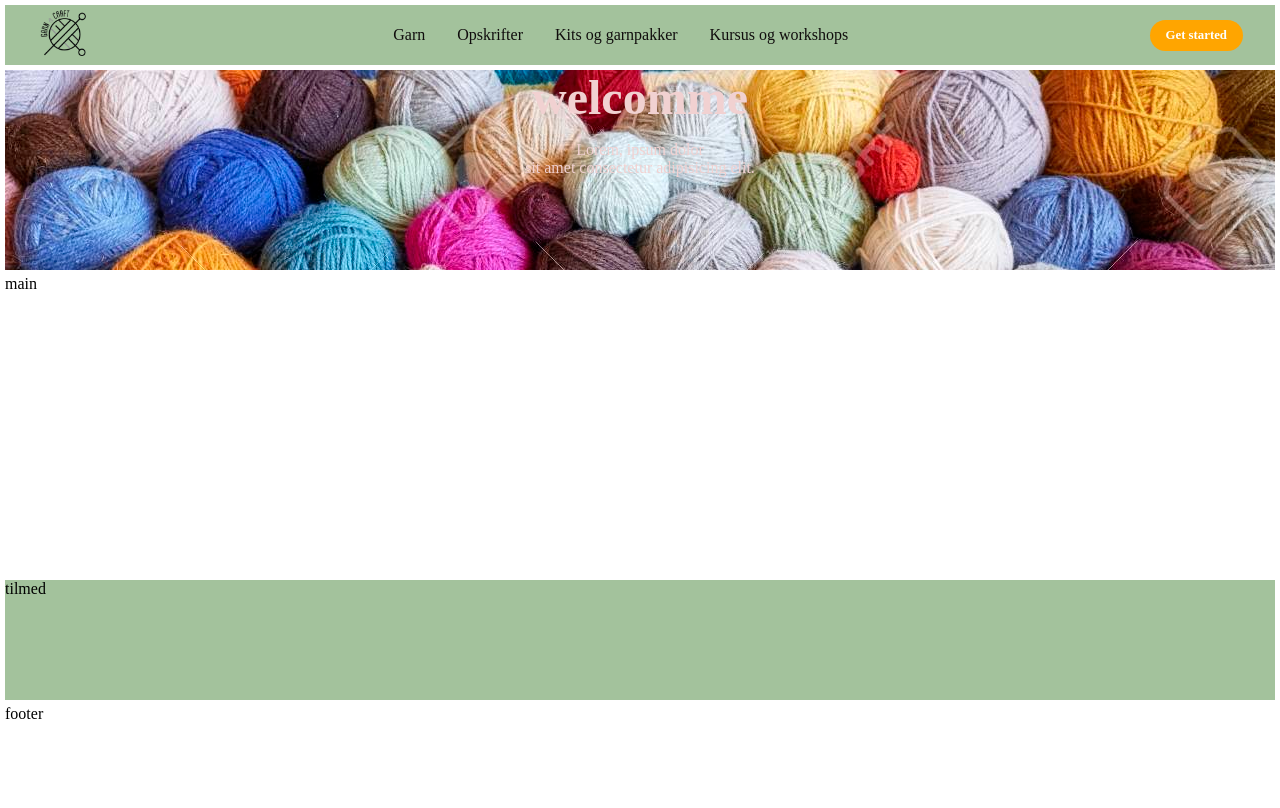
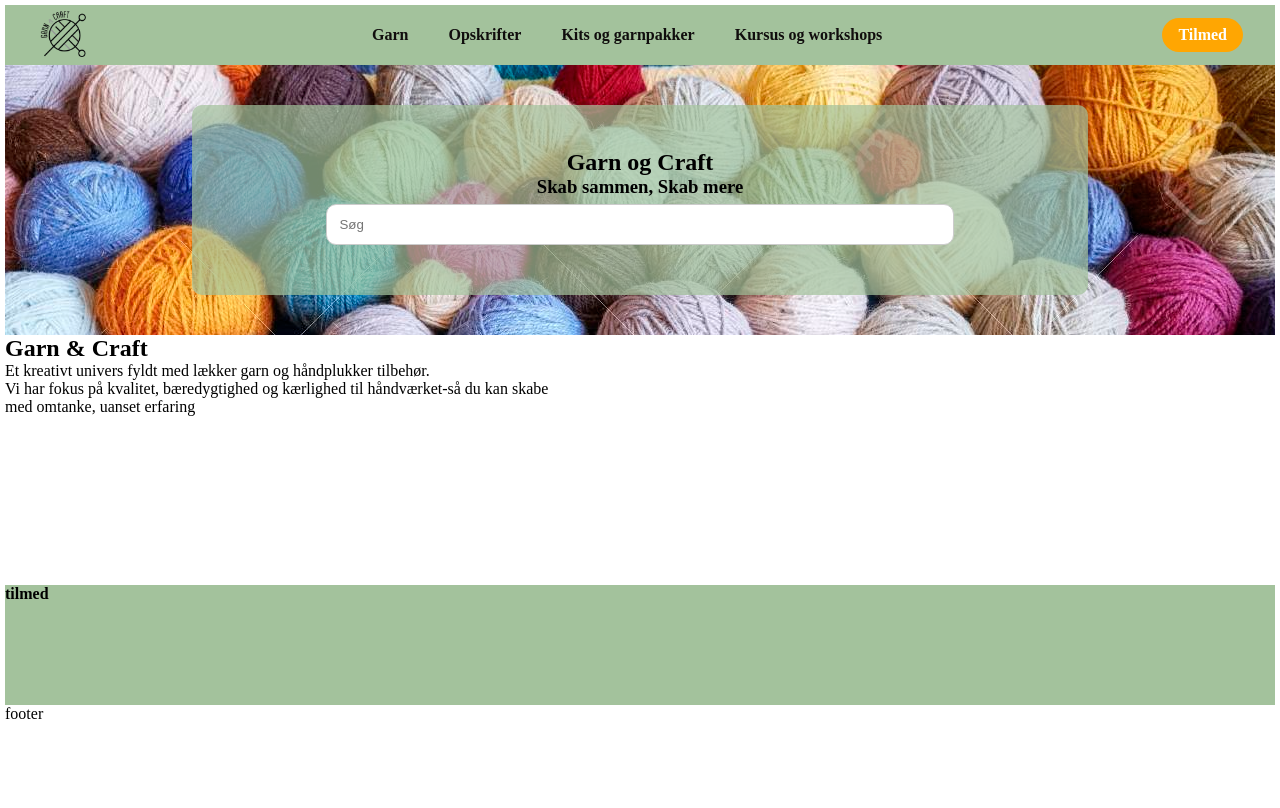
Before and after one commit to VanneyG/GARN_OG_CRAFT, a plain HTML site: page index.html in a window 1280 px wide. Drawn offline with Linux system fonts and the light colour scheme.

Commit message:
search button on top

```diff
--- a/css/global.css
+++ b/css/global.css
@@ -12,15 +12,16 @@ body{
     ;
 
     grid-template-columns: 1fr;
-    grid-template-rows: 60px 200px 1fr 120px 100px;
+    grid-template-rows: 60px 270px 1fr 120px 100px;
     min-height: 100vh;
-    gap:.3em;
+   /* gap:.3em; */
     margin:5px
 }
 
 
 .navbar{ grid-area: navbar; background-color: #A3C29C;
-position: relative;padding: 0 2rem; margin-bottom: 100PX;}
+position: relative;padding: 0 2rem; margin-bottom: 100PX;
+ display: flex; align-items: center;justify-content: space-between; width:100%;margin:0 auto;}
 #search_image{grid-area: search_image; background-image:url(../billeder/search_billede.jpg);}
 main{grid-area:main_content;}
 #tilmed{grid-area: tilmed_section; background-color:#A3C29C;}
@@ -38,35 +39,31 @@ footer{grid-area: footer;}
 
 li{ list-style:none ;}
 
-a{text-decoration: none;color: rgb(16, 13, 13);  font-size:1rem;}
+a{text-decoration: none;color: rgb(16, 13, 13);  font-size:2 rem;
+font-weight: 550;}
 
-  a:hover{ color: orange;}
+  a:hover{ color: rgb(219, 115, 18);}
 
-  /* header*/
-/* header{position: relative;padding: 0 2rem; margin-bottom: 100PX;} */
 
-  .navbar{width:100%;height: 60px; /* max-width: 1200px; */
-margin: 0 auto; display: flex; align-items: center;justify-content: space-between;}
 
-.navbar .logo a { font-size: 1.5rem;
-font-weight: bold;}
+.navbar .links { display: flex; gap: 2.5rem;}
 
-.navbar .links { display: flex; gap: 2rem;}
-
-.navbar .toggle_btn{ color: white;
+.navbar .toggle_btn{ color: white; /*burger menu color icon*/
     font-size: 1.5rem; cursor:pointer;
 display: none;}
 
-.action_btn{
-    background-color: orange;
+.action_btn, .action_btn2{
+    background-color: rgb(255, 166, 2);
     color:white ;
     padding: 0.5rem 1rem;
     border: none;
     border-radius: 20px;
-    font-size: .8rem;
-    font-weight: bold;
+    font-size: 1rem;
+    font-weight:bolder;
     cursor: pointer;
 }
+
+
 
 .action_btn:hover{ scale: 1.05;
     color: white ;
@@ -107,21 +104,18 @@ display: none;}
 .dropdown_menu .action_btn {width: 100%;
 display: flex; justify-content: center;}
 
+/*----------------------------------------------------------------------------------------------*/
 /*HERO*/
 
-section#hero{
-    height:calc(100vh- 60px);/* tiene relacion con el height: 60px  de  .navbar*/
-display: flex;
-flex-direction: column;
-align-items:center;
-justify-content: center;
-text-align: center;
-color: rgb(241, 209, 209);
-
-}
-#hero h1{ font-size: 3rem; margin-bottom: 1rem;}
+#search_image{ display: flex;align-items: center; justify-content: space-around;}
+#hero{  background-color: rgb(163, 194, 156,.7);height:190px; border-radius: 10px; width: 70vw; display:flex; flex-direction: column; align-items:center;
+justify-content:center; padding-top: 7px;}
+input[type=text] { width: 70% ; padding:.9em;/* padding bliver brugt til at give størrelsen til input */
+      border:1px solid #ccc; border-radius:10px; margin-top: .5em;margin-bottom: 1em; }
 
 /* Responsiv design */
+
+
 
 @media(max-width:992px){
     .navbar .links,
--- a/index.html
+++ b/index.html
@@ -7,48 +7,72 @@
     <link rel="stylesheet" href="css/global.css">
 
 
-      <link rel="stylesheet" href="https://cdnjs.cloudflare.com/ajax/libs/font-awesome/7.0.1/css/all.min.css" integrity="sha512-2SwdPD6INVrV/lHTZbO2nodKhrnDdJK9/kg2XD1r9uGqPo1cUbujc+IYdlYdEErWNu69gVcYgdxlmVmzTWnetw==" crossorigin="anonymous" referrerpolicy="no-referrer" />
+      <link rel="stylesheet" href="https://cdnjs.cloudflare.com/ajax/libs/font-awesome/7.0.1/css/all.min.css"
+      integrity="sha512-2SwdPD6INVrV/lHTZbO2nodKhrnDdJK9/kg2XD1r9uGqPo1cUbujc+IYdlYdEErWNu69gVcYgdxlmVmzTWnetw==" crossorigin="anonymous" referrerpolicy="no-referrer" >
 
 </head>
 <body>
-    <header class="navbar">
+    <header class="navbar"> <!-- first section -->
 
             <div class="logo">
                     <a href="#"><img src="billeder/logo.webp" alt="logo"></a>
             </div>
+
             <ul class="links">
-                <li><a href="hero">Garn</a></li>
+                <li><a href="#" aria-label=" link til garn">Garn</a></li>
                 <li><a href="#">Opskrifter</a></li>
                 <li><a href="#">Kits og garnpakker</a></li>
                 <li><a href="#">Kursus og workshops</a></li>
             </ul>
-            <a href="#" class="action_btn">Get started</a>
-            <div class="toggle_btn">
-                <i class="fa-solid fa-bars"></i>
-            </div>
-        </div>
-        <div class="dropdown_menu ">
+
+            <a href="#" class="action_btn"> <h4>Tilmed </h4></a>
+                 <div class="toggle_btn">
+                   <i class="fa-solid fa-bars"></i>
+                 </div>
+
+        <ul class="dropdown_menu ">
 
               <li><a href="#">Garn</a></li>
                 <li><a href="#">Opskrifter</a></li>
                 <li><a href="#">Kits og garnpakker</a></li>
                 <li><a href="#">Kursus og workshops</a></li>
+                <li> <a href="#" class="action_btn2" >Tilmed</a> </li>
 
-
-                <li> <a href="#" class="action_btn ">Get started</a></li>
+        </ul>
 
 
     </header>
 
 
-    <section id="search_image">  <section id="hero">
-            <h1>welcomme</h1>
-            <p>Lorem, ipsum dolor <br> sit amet  consectetur adipisicing elit. </p>
-        </section>
+    <section id="search_image">  <!-- second section -->
+
+
+             <div id="hero">
+
+                  <h2>Garn og Craft</h2>
+
+                   <h3>Skab sammen, Skab mere </h3>
+
+                   <input type="text" aria-label="søge" id="søge" placeholder="Søg">
+
+             </div>
+
+
 </section>
-    <main >main </main>
-    <section id="tilmed">tilmed</section>
-    <footer >footer</footer>
+
+
+    <main > <!-- third section -->
+<div class="text_main">
+<h2> Garn & Craft</h2>
+<p>Et kreativt univers fyldt med lækker garn og håndplukker tilbehør. <br>
+Vi har fokus på kvalitet, bæredygtighed og kærlighed til håndværket-så du kan skabe <br>
+med omtanke, uanset erfaring</p>
+</div>
+
+        </main>
+
+    <section id="tilmed"> <h4>tilmed  </h4></section>  <!-- fourth section -->
+    <footer >footer</footer> <!-- fifth section -->
 
       <script>
         const toggleBtn=document.querySelector('.toggle_btn')
```
